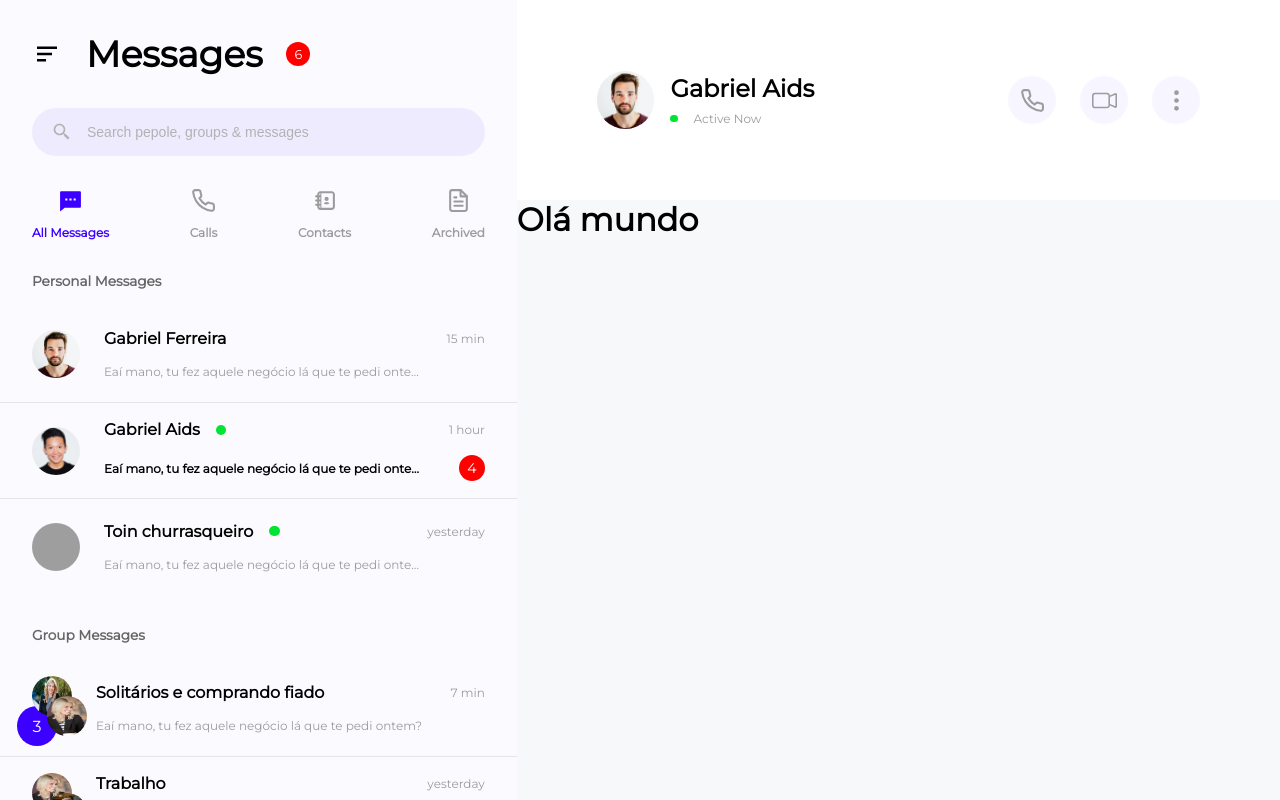
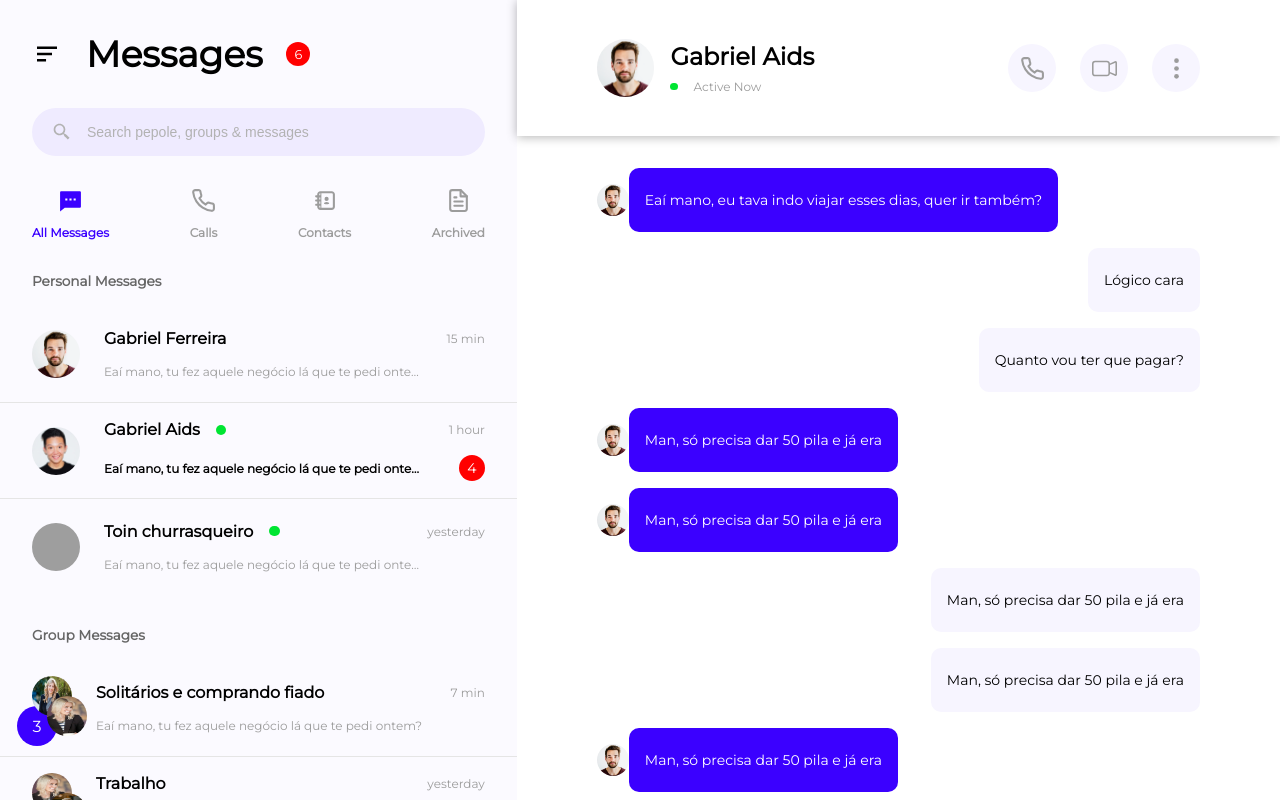
Before and after one commit to MatheusGomesRocha/chat-next, a Next.js app: page / in a window 1280 px wide. Built offline with nearby package versions, Linux system fonts and the light colour scheme; grey boxes are pictures that could not be loaded.

Commit message:
Aplicando um box-shadow abaixo do Header para separar do Chat + finalizando Design de como as mensagens enviadas irão ficar

```diff
--- a/src/components/Header/styles.module.scss
+++ b/src/components/Header/styles.module.scss
@@ -3,8 +3,9 @@
   display: flex;
   align-items: center;
   justify-content: space-between;
-  height: 12.5rem;
+  height: 8.5rem;
   padding: 0 5rem;
+  box-shadow: 0px 1px 10px 0px rgba(0, 0, 0, 0.3);
 
   .left {
     display: flex;
--- a/src/pages/home.module.scss
+++ b/src/pages/home.module.scss
@@ -1,4 +1,45 @@
-.div {
-  background-color: #f7f8fa;
-  height: calc(100vh - 12.5rem);
+.container {
+  max-height: calc(100vh - 8.5rem);
+  padding: 0 5rem;
+  overflow-y: scroll;
+
+  .chatContent {
+    padding: 2rem 0;
+
+    .message {
+      display: flex;
+      flex-direction: row;
+      align-items: center;
+      justify-content: flex-end;
+
+      & + .message {
+        margin-top: 1rem;
+      }
+
+      img {
+        width: 2rem;
+        height: 2rem;
+        border-radius: 20px;
+      }
+
+      .messageContent {
+        background-color: #f7f5ff;
+        display: flex;
+        align-items: center;
+        min-height: 4rem;
+        max-width: 30rem;
+        padding: 0 1rem;
+        border-radius: 10px;
+
+        &#authorOther {
+          background-color: var(--purple);
+          color: var(--white);
+        }
+
+        span {
+          font-size: 0.875rem;
+        }
+      }
+    }
+  }
 }
--- a/src/pages/index.tsx
+++ b/src/pages/index.tsx
@@ -1,9 +1,51 @@
+import { useEffect, useState } from 'react';
 import styles from './home.module.scss';
 
+let chatArray = [
+  {id: 1, chat: [
+    {author: 1, content: 'Eaí mano, eu tava indo viajar esses dias, quer ir também?', time: '10:45'},
+    {author: 0, content: 'Lógico cara', time: '10:51'},
+    {author: 0, content: 'Quanto vou ter que pagar?', time: '10:51'},
+    {author: 1, content: 'Man, só precisa dar 50 pila e já era', time: '10:53'},
+    {author: 1, content: 'Man, só precisa dar 50 pila e já era', time: '10:53'},
+    {author: 0, content: 'Man, só precisa dar 50 pila e já era', time: '00:53'},
+    {author: 0, content: 'Man, só precisa dar 50 pila e já era', time: '00:53'},
+    {author: 1, content: 'Man, só precisa dar 50 pila e já era', time: '10:53'},
+    {author: 0, content: 'Man, só precisa dar 50 pila e já era', time: '00:53'},
+    {author: 0, content: 'Man, só precisa dar 50 pila e já era', time: '00:53'},
+    {author: 1, content: 'Man, só precisa dar 50 pila e já era', time: '10:53'},
+    {author: 1, content: 'Man, só precisa dar 50 pila e já era', time: '10:53'},
+    {author: 1, content: 'Man, só precisa dar 50 pila e já era', time: '10:53'},
+    {author: 1, content: 'Man, só precisa dar 50 pila e já era', time: '10:53'},
+  ]}
+]
+
 export default function Home() {
+  const [arraySplit, setArraySplit] = useState([]);
+
+  useEffect(() => {
+    chatArray.forEach(chat => {
+      setArraySplit(chat.chat);
+    });
+  }, [])
+
   return(
-    <div className={styles.div}>
-      <h1>Olá mundo</h1>
+    <div className={styles.container}>
+      <div className={styles.chatContent}>
+        {arraySplit.map((chat, index) => {
+          return(
+            <div style={{justifyContent: chat.author === 1 ? 'flex-start' : 'flex-end'}} key={index} className={styles.message}>
+              {chat.author === 1 ?
+                <img src="/user1.png" />
+              : null}
+
+              <div id={chat.author === 1 ? styles.authorOther : undefined} className={styles.messageContent}>
+                <span>{chat.content}</span>
+              </div>
+            </div>
+          )
+        })}
+      </div>
     </div>
   )
 }
```
